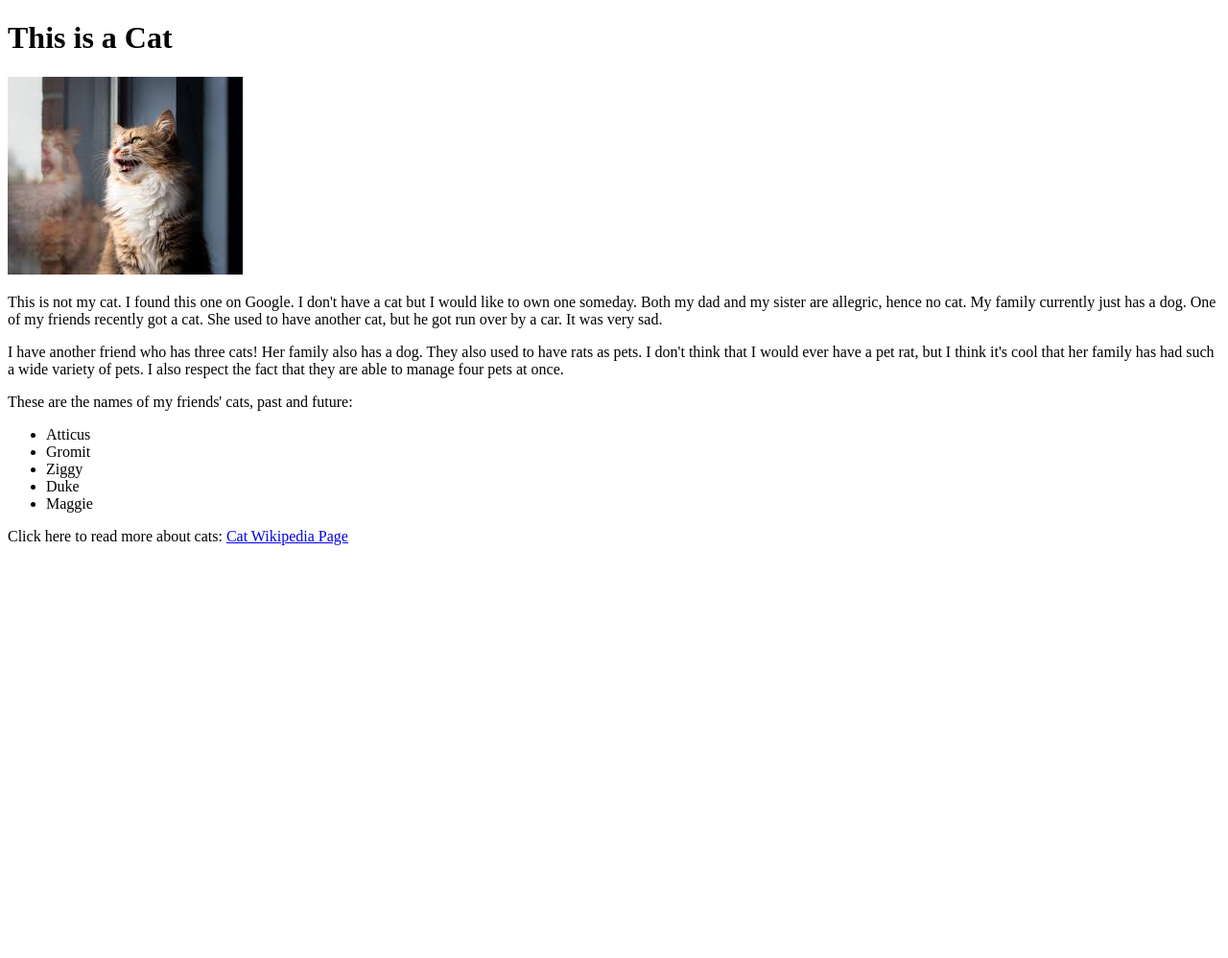
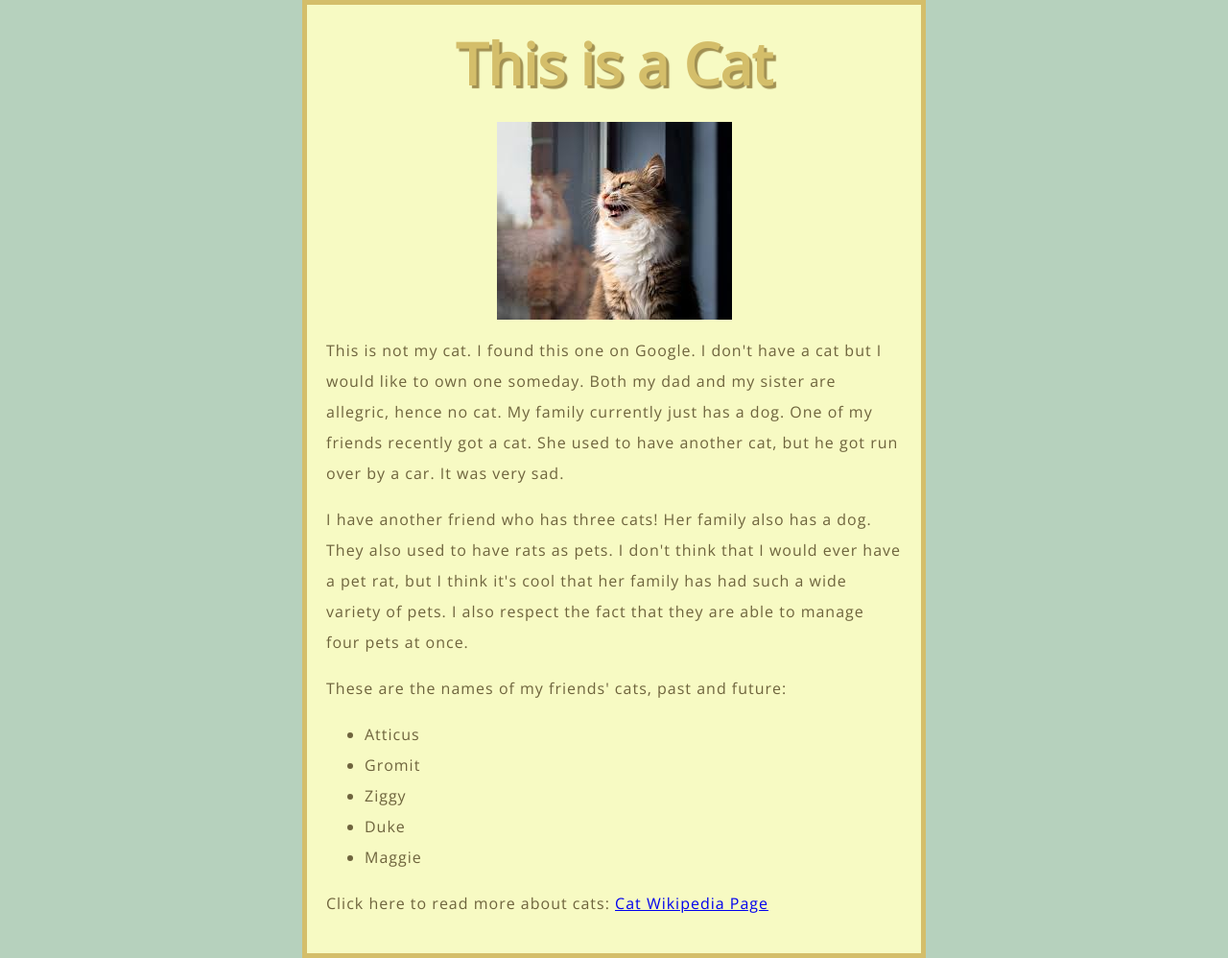
Before and after one commit to brailynmcguire/testsite, a plain HTML site: page index.html in a window 1280 px wide. Shown: the whole page at 96% size. Before the commit the page ends 800 px from the top, so only its background shows below. Drawn offline with nearby package versions, Linux system fonts and the light colour scheme.

Commit message:
css update

```diff
--- a/index.html
+++ b/index.html
@@ -4,6 +4,12 @@
     <meta charset="UTF-8">
     <meta name="viewport" content="width=device-width, initial-scale=1.0">
     <title>My Test Page</title>
+    <link href="styles/style.css" rel="stylesheet" />
+    <link rel="preconnect" href="https://fonts.googleapis.com">
+<link rel="preconnect" href="https://fonts.gstatic.com" crossorigin>
+<link href="https://fonts.googleapis.com/css2?family=Open+Sans:ital,
+    wght@0,300..800;1,300..800&display=swap"
+    rel="stylesheet">
 </head>
 <body>
     <h1>This is a Cat</h1>
--- /dev/null
+++ b/styles/style.css
@@ -0,0 +1,42 @@
+html {
+  font-size: 10px;
+  font-family: "Open Sans", sans-serif;
+}
+
+h1 {
+  font-size: 60px;
+  text-align: center;
+}
+
+img {
+  display: block;
+  margin: 0 auto;
+  max-width: 100%;
+}
+
+h1 {
+  margin: 0;
+  padding: 20px 0;
+  color: #d4be6a;
+  text-shadow: 3px 3px 1px #a19052;
+}
+
+p,
+li {
+  font-size: 16px;
+  line-height: 2;
+  letter-spacing: 1px;
+  color: #6e643d;
+}
+
+html {
+  background-color: #b6d1bd;
+}
+
+body {
+  width: 600px;
+  margin: 0 auto;
+  background-color: #f7fac3;
+  padding: 0 20px 20px 20px;
+  border: 5px solid #d4be6a;
+}
```
